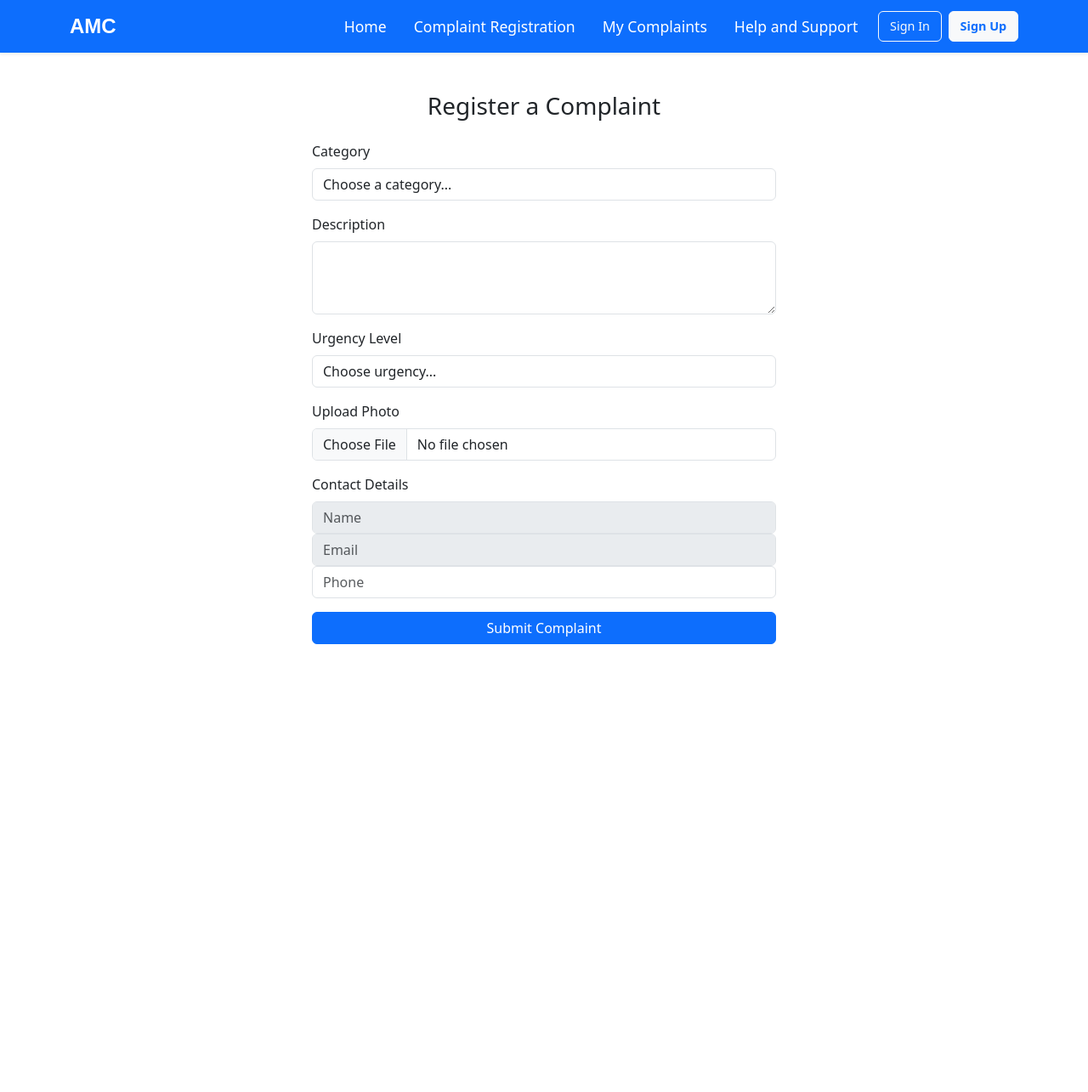
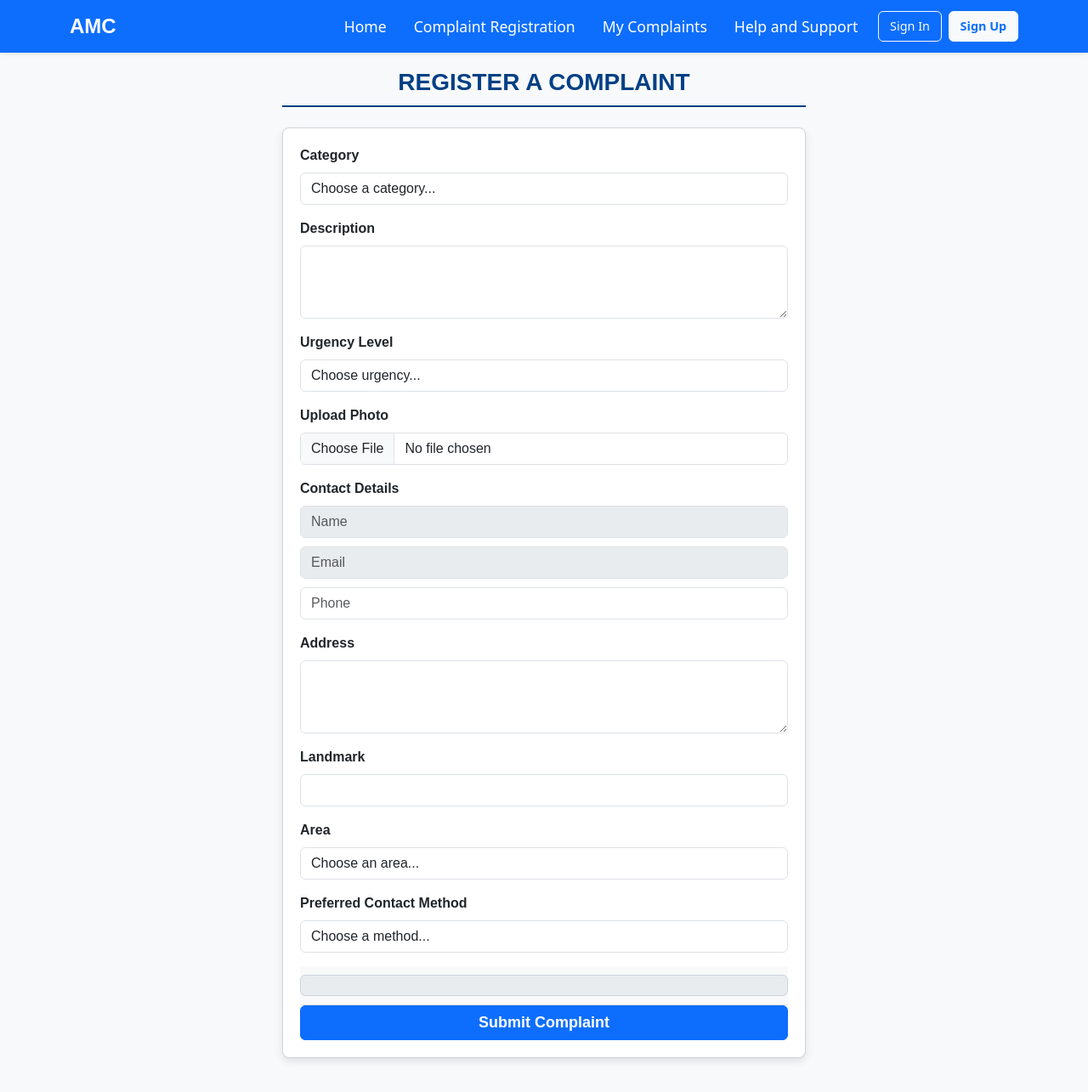
Before and after one commit to Hyper099/Indus, a React (Create React App) app in the folder client/: page /ComplaintForm in a window 1280 px wide. Shown: the whole page at 85% size. Before the commit the page ends 800 px from the top, so only its background shows below. Built offline with nearby package versions, Linux system fonts and the light colour scheme; no server answers; sample sign-in values are in the browser's storage; some icons are missing.

Commit message:
Updated MyComplaints
Added new attributes to the complaint form and changed the schema accordinlgy. Improved UI of myComplaints page.

```diff
--- a/client/src/ComplaintForm.jsx
+++ b/client/src/ComplaintForm.jsx
@@ -1,6 +1,6 @@
 import axios from 'axios';
 import React, { useEffect, useState } from 'react';
-import { Button, Col, Container, Form, Row } from 'react-bootstrap';
+import { Button, Col, Container, Form, ProgressBar, Row } from 'react-bootstrap';
 import { useNavigate } from "react-router-dom";
 
 function ComplaintForm() {
@@ -9,14 +9,17 @@ function ComplaintForm() {
   const [urgency, setUrgency] = useState('');
   const [setPhoto] = useState(null);
   const [contact, setContact] = useState({ name: '', email: '', phone: '' });
+  const [address, setAddress] = useState('');
+  const [landmark, setLandmark] = useState('');
+  const [preferredContact, setPreferredContact] = useState('');
+  const [area, setArea] = useState('');
+  const [progress, setProgress] = useState(0);
   const navigate = useNavigate();
 
-  // Check token and fetch user details
   useEffect(() => {
     const fetchUserDetails = async () => {
       const token = localStorage.getItem("token");
 
-      // Redirect to login if no token is found
       if (!token) {
         alert("Please log in to file a complaint.");
         navigate("/login");
@@ -30,7 +33,7 @@ function ComplaintForm() {
           },
         });
         const { name, email } = response.data;
-        setContact((prev) => ({ ...prev, name, email })); // Pre-fill name and email
+        setContact((prev) => ({ ...prev, name, email }));
       } catch (err) {
         console.error("Error fetching user details:", err);
       }
@@ -39,13 +42,22 @@ function ComplaintForm() {
     fetchUserDetails();
   }, [navigate]);
 
+  useEffect(() => {
+    const filledFields = [category, description, urgency, address, area, landmark, preferredContact].filter(Boolean).length;
+    setProgress((filledFields / 7) * 100);
+  }, [category, description, urgency, address, area, landmark, preferredContact]);
+
   const handleSubmit = (e) => {
     e.preventDefault();
     axios.post('http://localhost:3001/ComplaintForm', {
       category,
       description,
       urgency,
-      contact
+      contact,
+      address,
+      landmark,
+      preferredContact,
+      area
     })
       .then(result => {
         console.log(result);
@@ -56,14 +68,46 @@ function ComplaintForm() {
   };
 
   return (
-    <Container className="mt-5">
-      <Row className="justify-content-md-center">
+    <Container
+      fluid
+      style={{
+        fontFamily: 'Arial, sans-serif',
+        backgroundColor: '#f8f9fa',
+        minHeight: '100vh',
+        paddingTop: '20px',
+        paddingBottom: '40px',
+      }}
+    >
+      <Row className="justify-content-center">
         <Col xs={12} md={8} lg={6}>
-          <h3 className="text-center mb-4">Register a Complaint</h3>
-          <Form onSubmit={handleSubmit}>
+          <h3
+            className="text-center mb-4"
+            style={{
+              color: '#004085',
+              fontWeight: 'bold',
+              textTransform: 'uppercase',
+              borderBottom: '2px solid #004085',
+              paddingBottom: '10px',
+            }}
+          >
+            Register a Complaint
+          </h3>
+
+
+
+          <Form
+            onSubmit={handleSubmit}
+            style={{
+              backgroundColor: '#ffffff',
+              border: '1px solid #ced4da',
+              padding: '20px',
+              borderRadius: '8px',
+              boxShadow: '0 4px 8px rgba(0, 0, 0, 0.1)',
+            }}
+          >
             {/* Category */}
             <Form.Group controlId="formCategory" className="mb-3">
-              <Form.Label>Category</Form.Label>
+              <Form.Label style={{ fontWeight: 'bold' }}>Category</Form.Label>
               <Form.Control
                 as="select"
                 onChange={(e) => setCategory(e.target.value)}
@@ -74,13 +118,20 @@ function ComplaintForm() {
                 <option value="Road Repair">Road Repair</option>
                 <option value="Garbage Collection">Garbage Collection</option>
                 <option value="Water Supply">Water Supply</option>
-                {/* Add more categories as needed */}
+                <option value="Pollution (Air, Water, Noise)">Pollution (Air, Water, Noise)</option>
+                <option value="Stray Animals">Stray Animals</option>
+                <option value="Roads and Traffic">Roads and Traffic</option>
+                <option value="Drainage and Water">Drainage and Water</option>
+                <option value="Trash">Trash</option>
+                <option value="Streetlights">Streetlights</option>
+                <option value="Contaminated Water Bodies">Contaminated Water Bodies</option>
+                <option value="Mosquitoes">Mosquitoes</option>
               </Form.Control>
             </Form.Group>
 
             {/* Description */}
             <Form.Group controlId="formDescription" className="mb-3">
-              <Form.Label>Description</Form.Label>
+              <Form.Label style={{ fontWeight: 'bold' }}>Description</Form.Label>
               <Form.Control
                 as="textarea"
                 rows={3}
@@ -92,7 +143,7 @@ function ComplaintForm() {
 
             {/* Urgency Level */}
             <Form.Group controlId="formUrgency" className="mb-3">
-              <Form.Label>Urgency Level</Form.Label>
+              <Form.Label style={{ fontWeight: 'bold' }}>Urgency Level</Form.Label>
               <Form.Control
                 as="select"
                 onChange={(e) => setUrgency(e.target.value)}
@@ -108,7 +159,7 @@ function ComplaintForm() {
 
             {/* Photo Upload */}
             <Form.Group controlId="formPhoto" className="mb-3">
-              <Form.Label>Upload Photo</Form.Label>
+              <Form.Label style={{ fontWeight: 'bold' }}>Upload Photo</Form.Label>
               <Form.Control
                 type="file"
                 onChange={(e) => setPhoto(e.target.files[0])}
@@ -116,20 +167,22 @@ function ComplaintForm() {
               />
             </Form.Group>
 
-            {/* Contact Details (Disabled Fields) */}
+            {/* Contact Details */}
             <Form.Group controlId="formContact" className="mb-3">
-              <Form.Label>Contact Details</Form.Label>
+              <Form.Label style={{ fontWeight: 'bold' }}>Contact Details</Form.Label>
               <Form.Control
                 type="text"
                 placeholder="Name"
                 value={contact.name}
                 disabled
+                style={{ marginBottom: '10px' }}
               />
               <Form.Control
                 type="email"
                 placeholder="Email"
                 value={contact.email}
                 disabled
+                style={{ marginBottom: '10px' }}
               />
               <Form.Control
                 type="text"
@@ -140,8 +193,93 @@ function ComplaintForm() {
               />
             </Form.Group>
 
+            {/* Address */}
+            <Form.Group controlId="formAddress" className="mb-3">
+              <Form.Label style={{ fontWeight: 'bold' }}>Address</Form.Label>
+              <Form.Control
+                as="textarea"
+                rows={3}
+                onChange={(e) => setAddress(e.target.value)}
+                value={address}
+                required
+              />
+            </Form.Group>
+
+            {/* Landmark */}
+            <Form.Group controlId="formLandmark" className="mb-3">
+              <Form.Label style={{ fontWeight: 'bold' }}>Landmark</Form.Label>
+              <Form.Control
+                type="text"
+                onChange={(e) => setLandmark(e.target.value)}
+                value={landmark}
+                required
+              />
+            </Form.Group>
+
+            {/* Area */}
+            <Form.Group controlId="formArea" className="mb-3">
+              <Form.Label style={{ fontWeight: 'bold' }}>Area</Form.Label>
+              <Form.Control
+                as="select"
+                onChange={(e) => setArea(e.target.value)}
+                value={area}
+                required
+              >
+                <option>Choose an area...</option>
+                <option value="Shahpur">Shahpur</option>
+                <option value="Dariapur">Dariapur</option>
+                <option value="Jamalpur">Jamalpur</option>
+                <option value="Khadia">Khadia</option>
+              </Form.Control>
+            </Form.Group>
+
+            {/* Preferred Contact Method */}
+            <Form.Group controlId="formPreferredContact" className="mb-3">
+              <Form.Label style={{ fontWeight: 'bold' }}>Preferred Contact Method</Form.Label>
+              <Form.Control
+                as="select"
+                onChange={(e) => setPreferredContact(e.target.value)}
+                value={preferredContact}
+                required
+              >
+                <option>Choose a method...</option>
+                <option value="Email">Email</option>
+                <option value="Phone">Phone</option>
+              </Form.Control>
+            </Form.Group>
+
+          {/* Sticky Progress Bar */}
+          <div
+  style={{
+    position: 'sticky', // Changed from 'sticky' to 'fixed'
+    top: 0,
+    zIndex: 10,
+    width: '100%', // Ensure it spans the entire width
+    backgroundColor: '#f8f9fa',
+    padding: '10px 0',
+    borderBottom: '1px solid #ddd',
+
+  }}
+>
+  <ProgressBar
+    now={progress}
+    label={`${Math.round(progress)}%`}
+    style={{
+      height: '25px',
+      fontWeight: 'bold',
+      backgroundColor: '#e9ecef',
+      border: '1px solid #ced4da',
+
+    }}
+  />
+</div>
             {/* Submit Button */}
-            <Button variant="primary" type="submit" className="w-100">
+            <Button
+              variant="primary"
+              type="submit"
+              className="w-100"
+              style={{ fontWeight: 'bold', fontSize: '18px' }}
+            >
               Submit Complaint
             </Button>
           </Form>
--- a/client/src/FrontEndComponents/MyComplaints.jsx
+++ b/client/src/FrontEndComponents/MyComplaints.jsx
@@ -80,7 +80,7 @@ const MyComplaints = () => {
                   borderTopRightRadius: "5px"
                 }}>
                   <div style={{ width: "100%" }}>
-                    <span>{complaint.description}</span> - {complaint.contact.email}
+                    <span>{complaint.category}</span> - {complaint.contact.email}
                   </div>
                 </Accordion.Header>
 
@@ -93,6 +93,9 @@ const MyComplaints = () => {
                 }}>
                   <p><strong>Name:</strong> {complaint.contact.name}</p>
                   <p><strong>Phone:</strong> {complaint.contact.phone}</p>
+                  <p><strong>Ddescription:</strong> {complaint.description}</p>
+                  <p><strong>Address:</strong> {complaint.address}</p>
+                  <p><strong>Area:</strong> {complaint.area}</p>
                   <p><strong>Status:</strong> {complaint.status}</p>
                   <p><strong>Date Submitted:</strong> {new Date(complaint.createdAt).toLocaleString()}</p>
                   <p><strong>Urgency:</strong> {complaint.urgency}</p>
```
Also changed, not shown: 2 other files (tests, documents, lock files or other folders).
